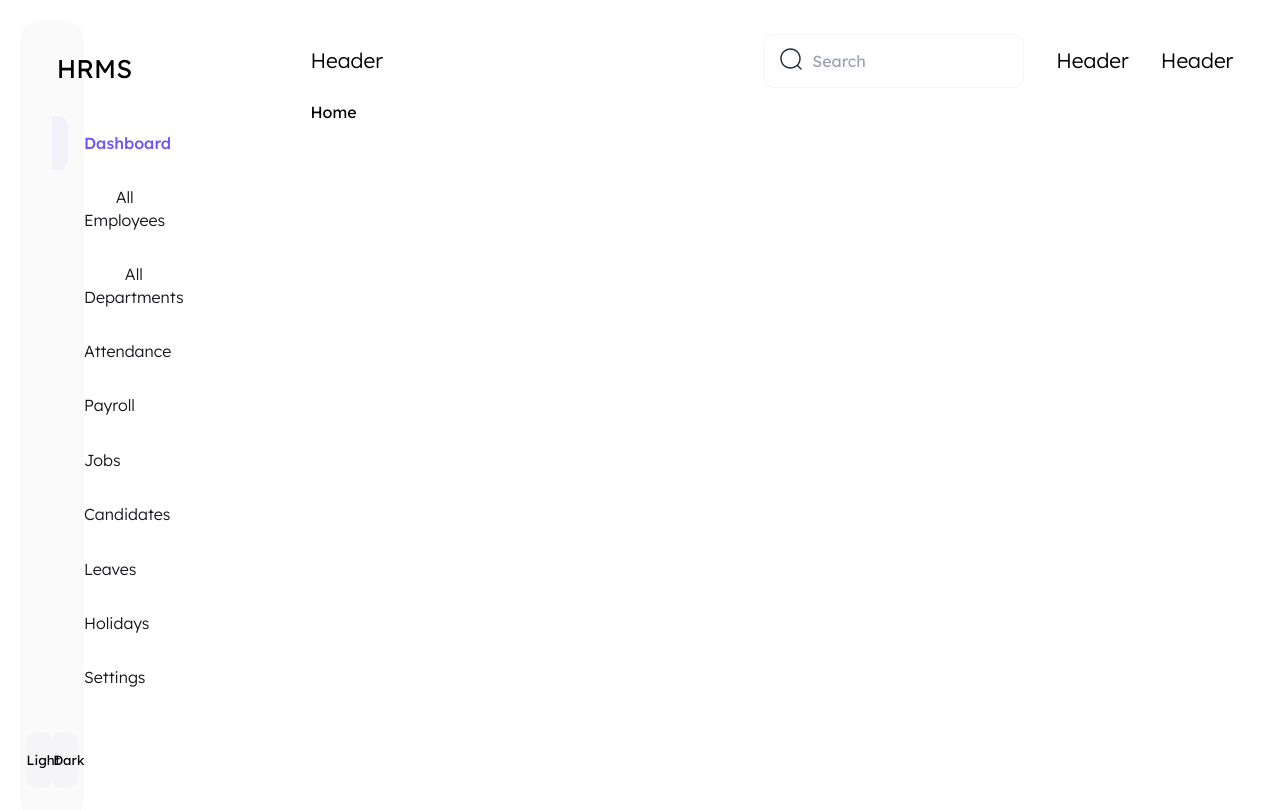
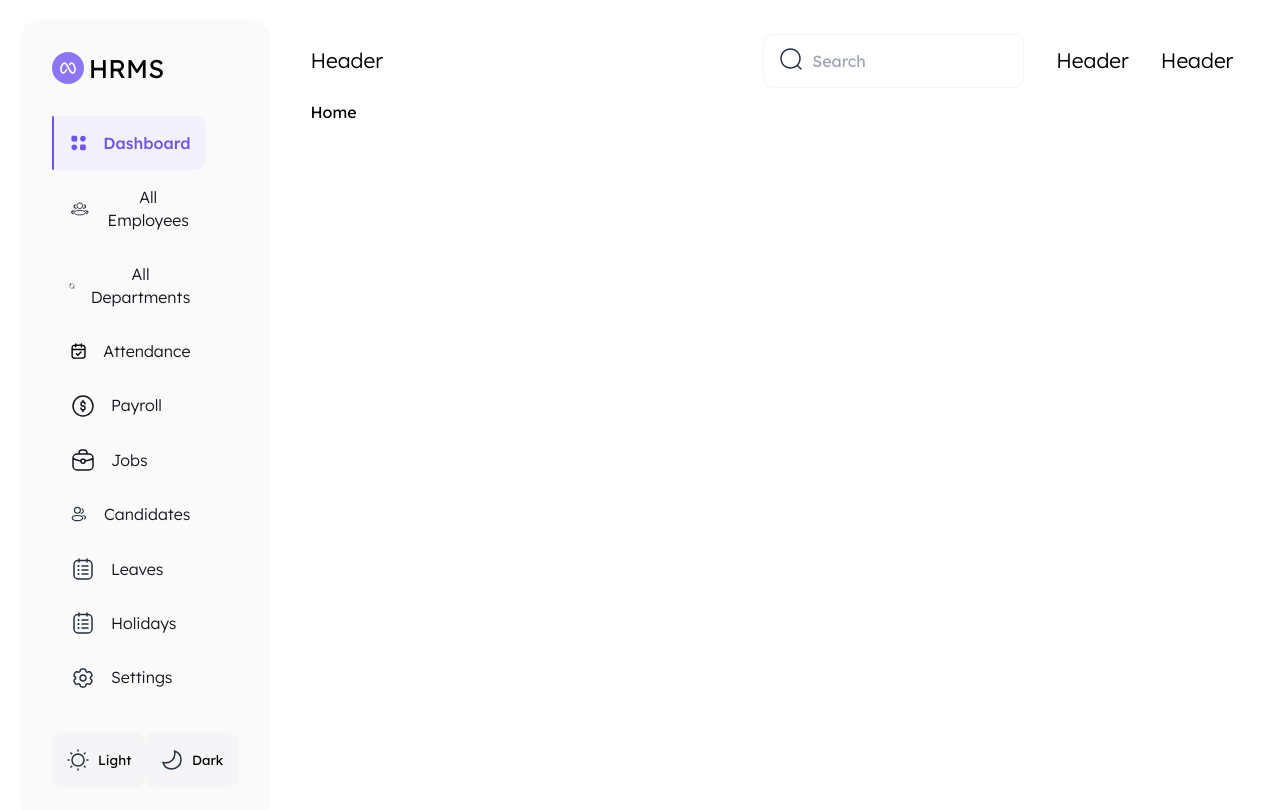
Before and after one commit to HamzaKhalifa1/Hr-Management-System, a React (Vite) app: page / in a window 1280 px wide. Shown: the top 810 px of the page. Built offline with nearby package versions, Linux system fonts and the light colour scheme.

Commit message:
styling: Remove unnecessary properties

```diff
--- a/src/component/layout/Sidebar/Sidebar.module.css
+++ b/src/component/layout/Sidebar/Sidebar.module.css
@@ -3,7 +3,6 @@
     flex-direction: column;
     justify-content: space-between;
     text-align: center;
-    width: 19%;
     background-color: var(--gray-opacity-5);
     height: 100vh;
     border-radius: 20px;
```
